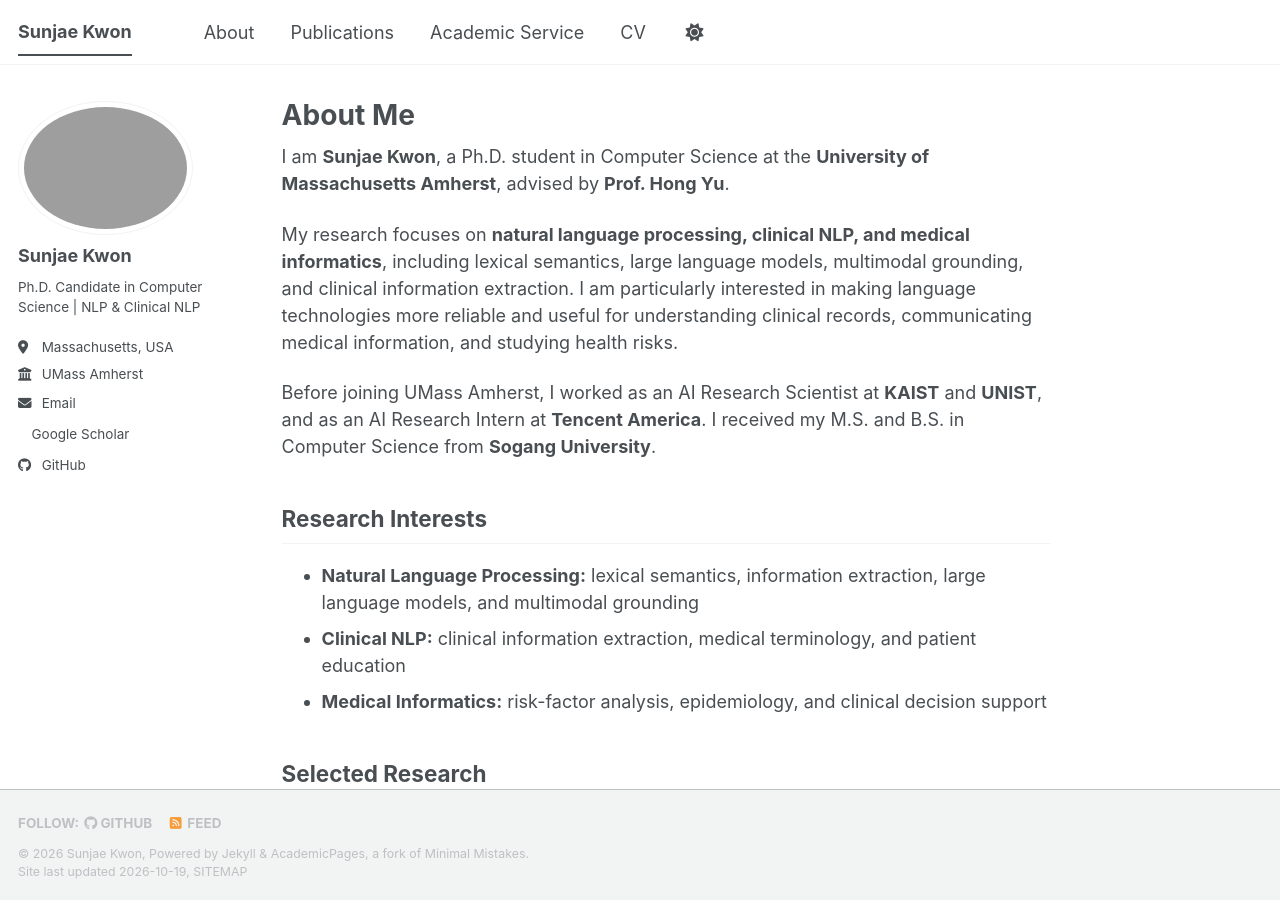
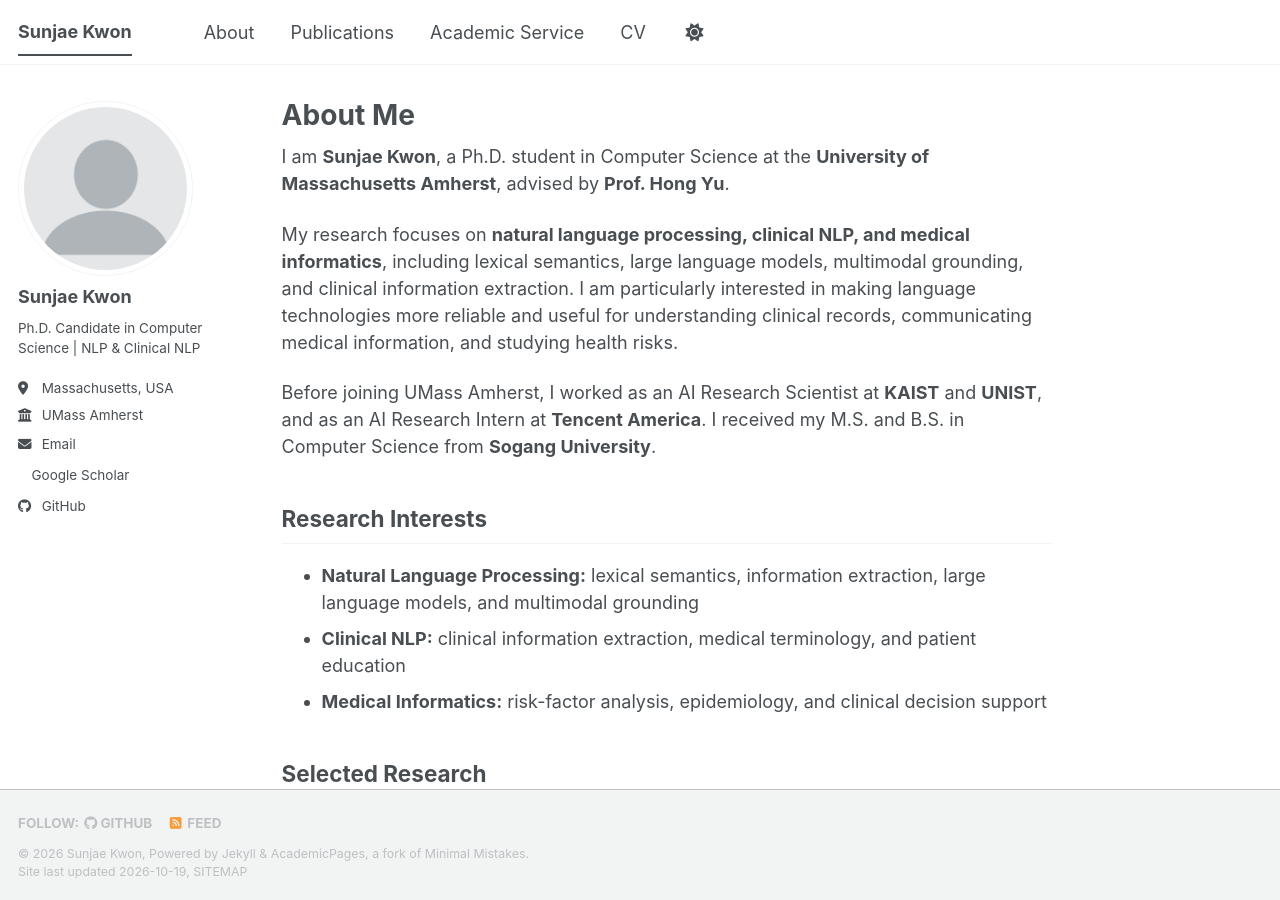
Before and after one commit to soon91jae/soon91jae.github.io, a Jekyll site: the page built from _pages/about.md, in a window 1280 px wide and 900 px high. Built offline with Jekyll 4.4.1, drawn with Linux system fonts in a browser that asks for light colours; a style sheet for code colours, icons or effects is not loaded.

Commit message:
Configure academic homepage to use original uploaded profile photo

```diff
--- a/_config.yml
+++ b/_config.yml
@@ -23,7 +23,7 @@ repository               : "soon91jae/soon91jae.github.io"
 #               Additional customization can be done by editing /_includes/author-profile.html
 author:
   # Biographic information
-  avatar           : # Upload your photo to images/profile.png, then set "profile.png"
+  avatar           : "profile.png"
   name             : "Sunjae Kwon"
   pronouns         : # example: "she/her"
   bio              : "Ph.D. Candidate in Computer Science | NLP & Clinical NLP"
```
